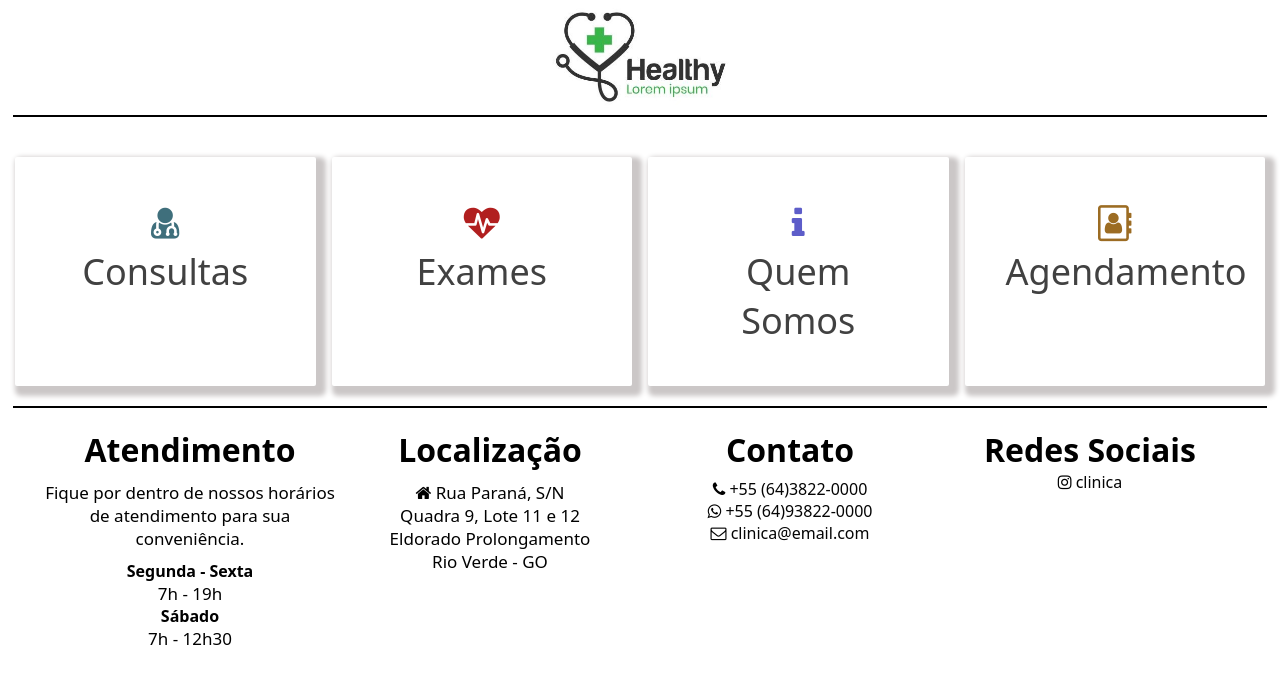
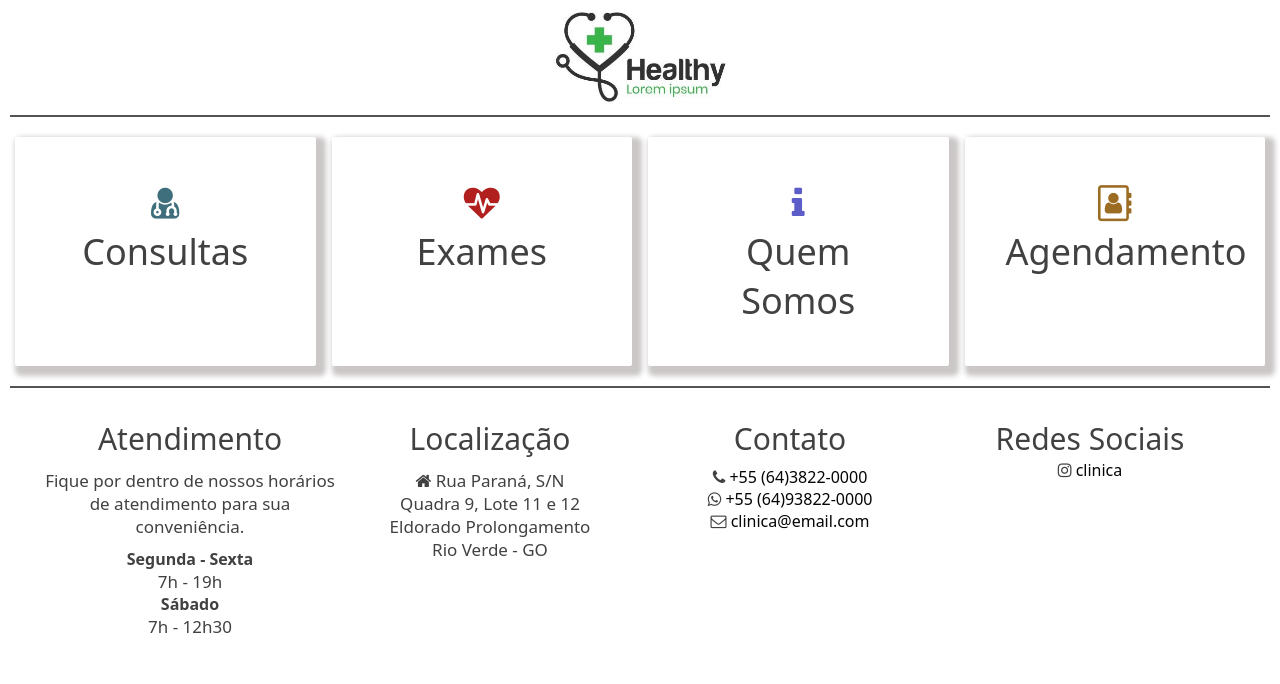
Before and after one commit to CaioNathanS/clinica-medica, a React (Create React App) app in the folder frontend/: page / in a window 1280 px wide. Shown: the top 684 px of the page. Built offline with nearby package versions, Linux system fonts and the light colour scheme.

Commit message:
correções css

```diff
--- a/frontend/src/components/InfoArea/InfoArea.jsx
+++ b/frontend/src/components/InfoArea/InfoArea.jsx
@@ -6,7 +6,7 @@ export function InfoArea() {
     <div>
         <div className='infos'>
             <div className='info-item atendimento'>
-                 <h1> Atendimento </h1>
+                 <p className='info-title'> Atendimento </p>
                  <p className='warning'> Fique por dentro de nossos horários <br/> de atendimento para sua conveniência.</p>
                  <b> Segunda - Sexta </b>
                  <p> 7h - 19h</p>
@@ -14,7 +14,7 @@ export function InfoArea() {
                  <p> 7h - 12h30</p>
             </div>
             <div className='info-item local'>
-                <h1> Localização </h1>
+                <p className='info-title'> Localização </p>
                 <p className='warning'>  <i class="fa fa-home" aria-hidden="true"></i>
                  {''} Rua Paraná, S/N  <br/>
                    Quadra 9, Lote 11 e 12 <br/>
@@ -23,14 +23,14 @@ export function InfoArea() {
                 </p>
             </div>
             <div className='info-item contato'>
-                 <h1> Contato </h1>
+                 <p className='info-title'> Contato </p>
                     <i className='fa fa-phone first'/> <a href='#'> {' +55 (64)3822-0000'}</a> <br/>
                     <i className='fa fa-whatsapp'/> <a href='#'> {' +55 (64)93822-0000'}</a>  <br/>
                     <i className='fa fa-envelope-o'/> <a href='#'> {' clinica@email.com'}</a> <br/>
 
             </div>
             <div className='info-item social'>
-                 <h1>Redes Sociais </h1>
+                 <p className='info-title'>Redes Sociais </p>
                  <i className='fa fa fa-instagram'/> <a href='#'> {' clinica'}</a>
             </div>
         </div>
--- a/frontend/src/pages/LandingPage/LandingPage.css
+++ b/frontend/src/pages/LandingPage/LandingPage.css
@@ -8,15 +8,16 @@
     text-align: center;
 }
 .infos{
+    margin-top: 30px;
+    color:  rgb(65, 65, 65);
     text-align: center;
     padding: 0px 40px;
     display: grid;
     grid-template-columns: repeat(auto-fit, minmax(300px, 1fr));
 }
-.info-item h1{
-    margin-top: 20px;
+.info-title{
+    font-size: 30px !important;
 }
-
 .first{
     margin-top: 10px;
 }
@@ -24,7 +25,7 @@ p.warning{
    padding: 10px 0px;
 }
 .info-item p{
-    font-size: 17px;;
+    font-size: 17px;
 }
 .fa-heartbeat{
     color: rgb(177, 31, 31);
@@ -52,13 +53,13 @@ p.warning{
     background: rgba(169, 169, 177, 0.815)
 }
 .cards {
-    padding: 40px 15px 20px 15px;
+    padding: 20px 15px 20px 15px;
     margin: 0 auto;
     display: grid;
     grid-template-columns: repeat(auto-fit, minmax(300px, 1fr));
     gap: 1rem;
 }
 hr{
-    margin:0px 1%;
-    border: 0.1px solid black;
+    margin:0px 10px;
+    border: 0.1px solid  rgb(85, 83, 83);;
 }
```
